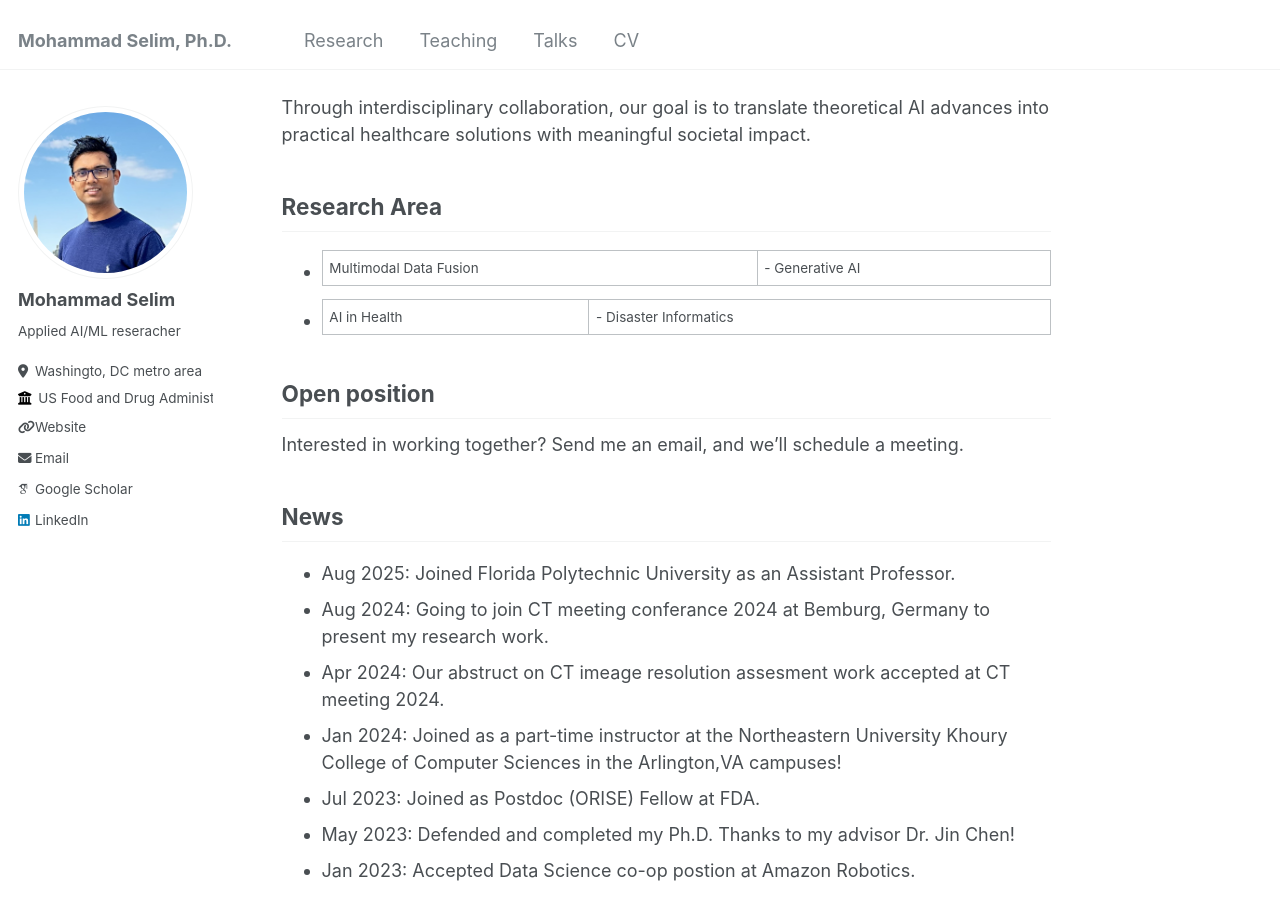
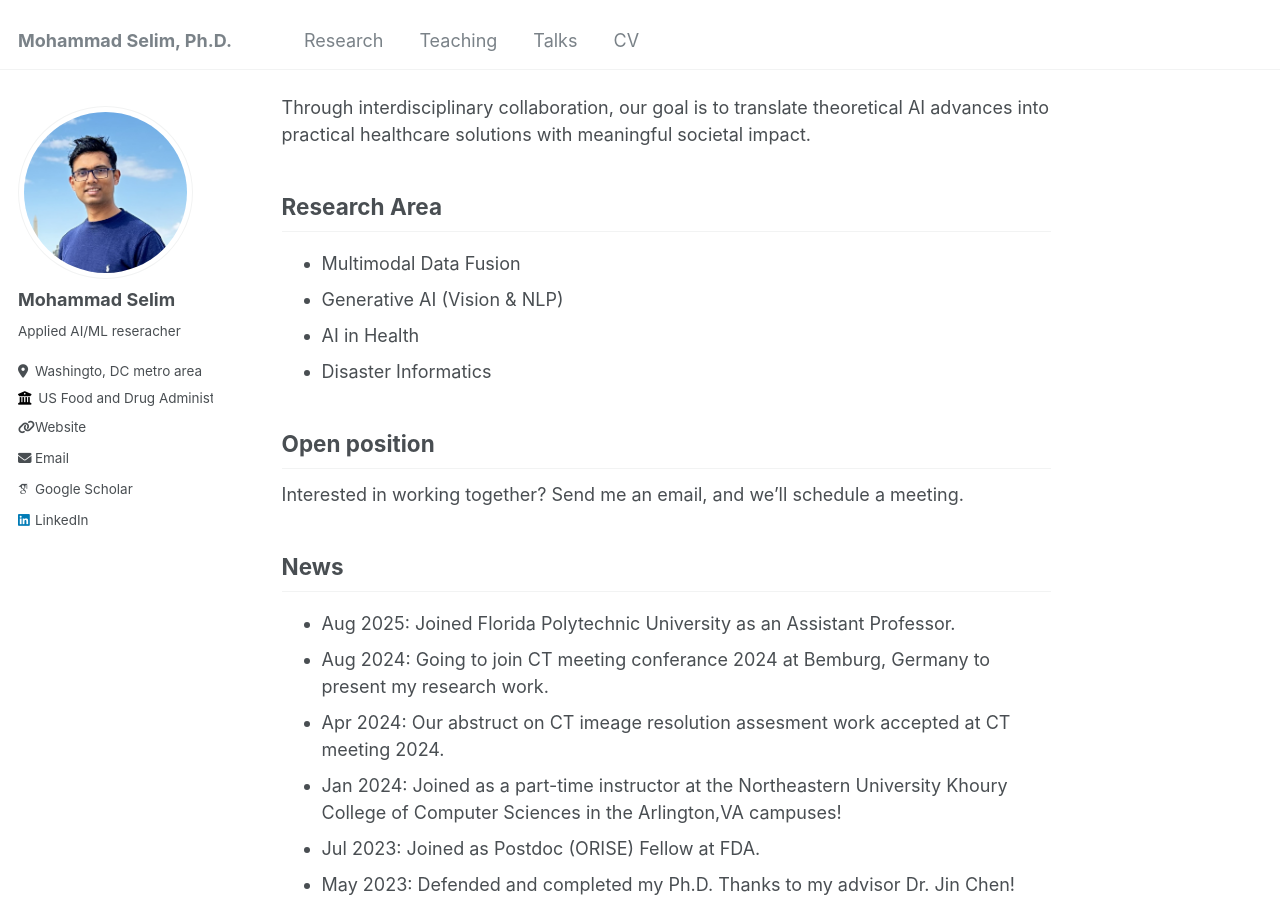
Before and after one commit to selimmd/selimmd.github.io, a Jekyll site: the page built from _pages/about.md, in a window 1280 px wide and 900 px high, scrolled down 317 px. Built offline with Jekyll 4.4.1, drawn with Linux system fonts in a browser that asks for light colours; some web fonts are replaced.

Commit message:
Update about.md

```diff
--- a/_pages/about.md
+++ b/_pages/about.md
@@ -15,8 +15,11 @@ My research focuses on leveraging artificial intelligence to address critical ch
 Through interdisciplinary collaboration, our goal is to translate theoretical AI advances into practical healthcare solutions with meaningful societal impact.
 
 ## Research Area
-- Multimodal Data Fusion    | - Generative AI
-- AI in Health              | - Disaster Informatics
+- Multimodal Data Fusion
+- Generative AI (Vision & NLP)
+- AI in Health
+- Disaster Informatics
+
 
 ## Open position
 Interested in working together? Send me an email, and we’ll schedule a meeting.
```
